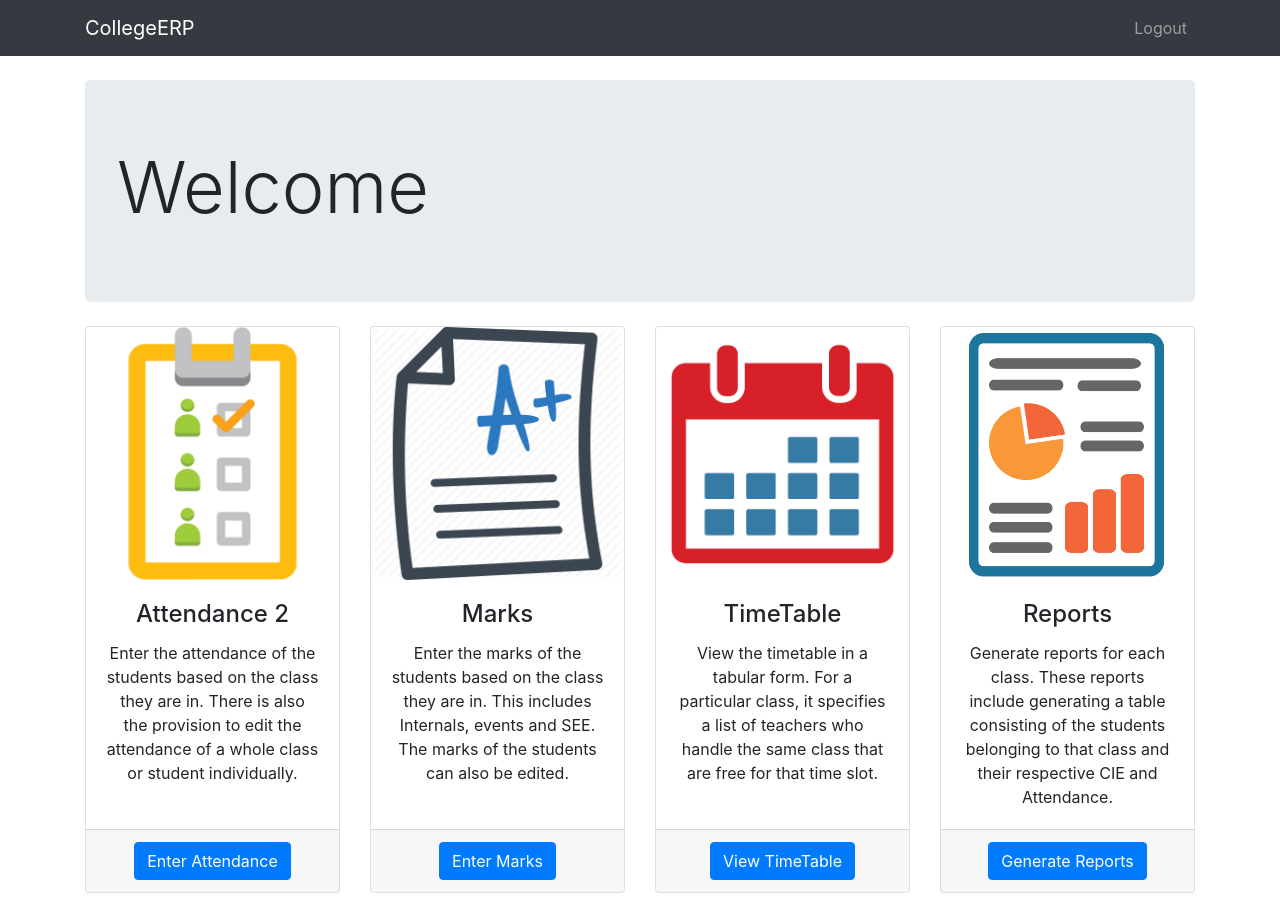
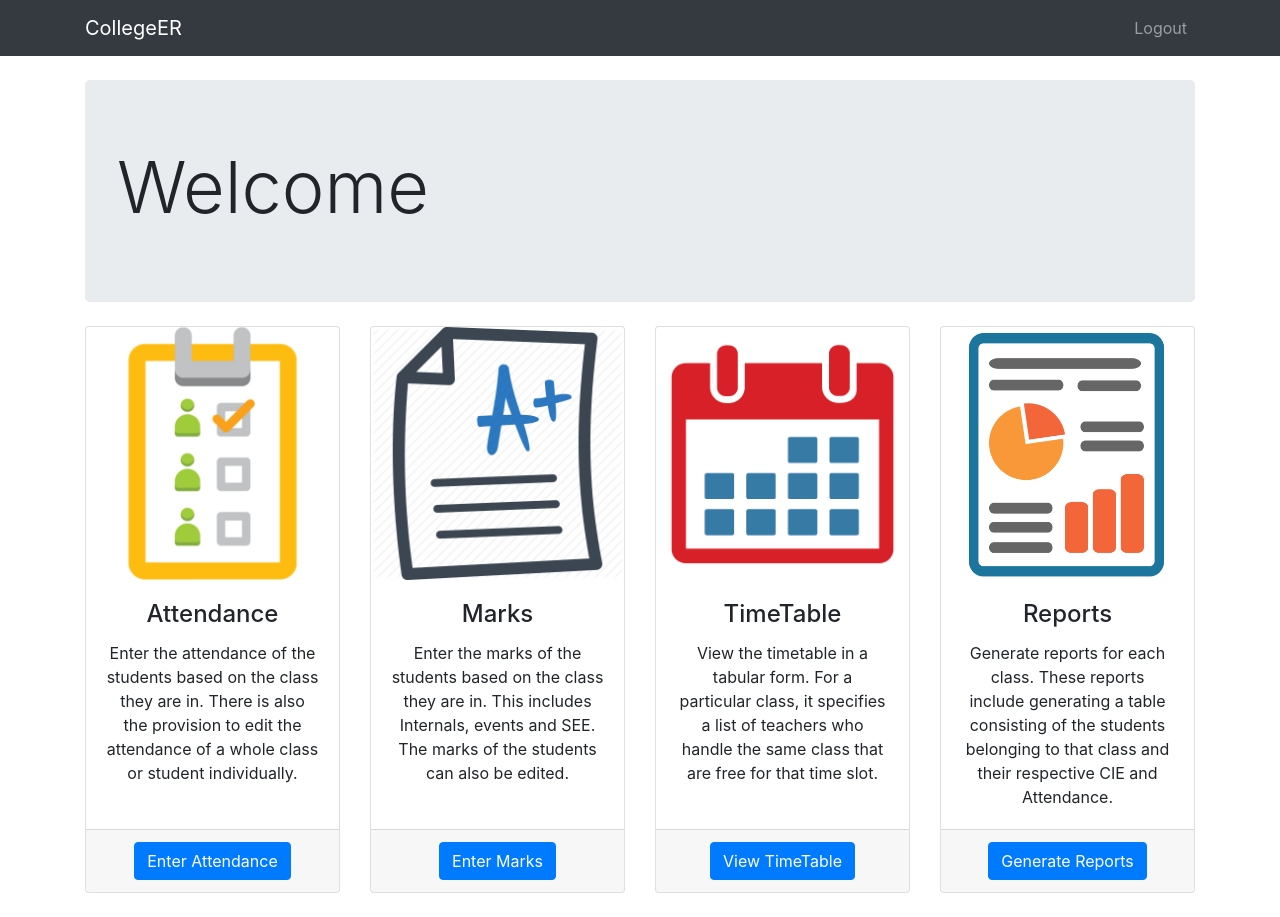
Before and after one commit to techay-mihir-simform/demo_python_project, a Django app: template info/templates/info/t_homepage.html in a window 1280 px wide. Run offline with Django 3.2, Linux system fonts and the light colour scheme; the template is opened without the code that fills it, so the values that code supplies are empty; some libraries are stand-ins or nearby versions.

Commit message:
Inital commit

```diff
--- a/info/templates/info/t_homepage.html
+++ b/info/templates/info/t_homepage.html
@@ -28,7 +28,7 @@
     <!-- Navigation -->
     <nav class="navbar navbar-expand-lg navbar-dark bg-dark fixed-top">
       <div class="container">
-        <a class="navbar-brand" href="{% url 'index' %}">CollegeERP</a>
+        <a class="navbar-brand" href="{% url 'index' %}">CollegeER</a>
         <button class="navbar-toggler" type="button" data-toggle="collapse" data-target="#navbarResponsive" aria-controls="navbarResponsive" aria-expanded="false" aria-label="Toggle navigation">
           <span class="navbar-toggler-icon"></span>
         </button>
@@ -64,7 +64,7 @@
                 <img class="card-img-top" src="{% static 'info/images/attendance2.jpg' %}" alt="">
               </a>
               <div class="card-body">
-              <h4 class="card-title">Attendance 2</h4>
+              <h4 class="card-title">Attendance</h4>
               <p class="card-text">Enter the attendance of the students based on the class they are in. There is also
                   the provision to edit the attendance of a whole class or student individually.</p>
             </div>
```
